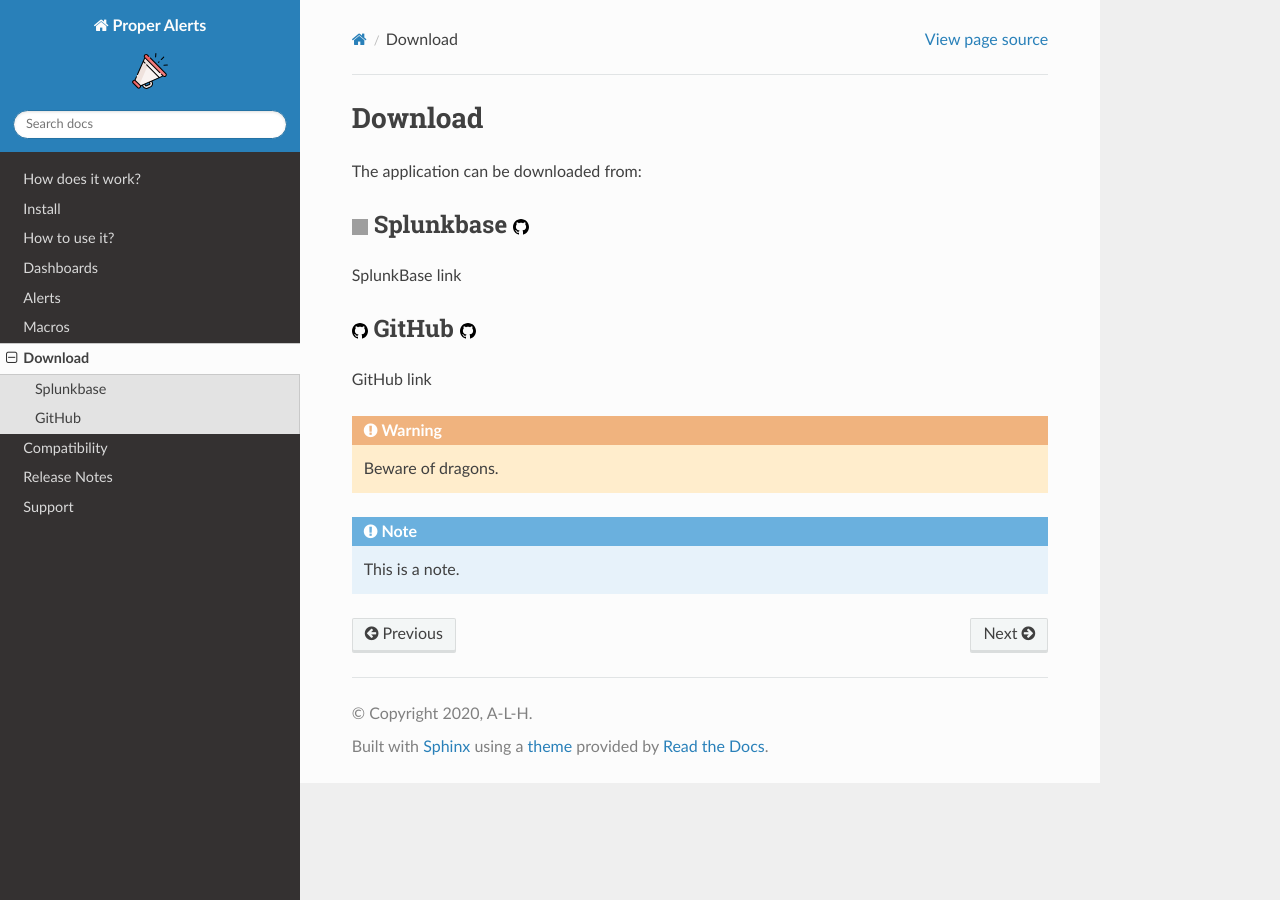
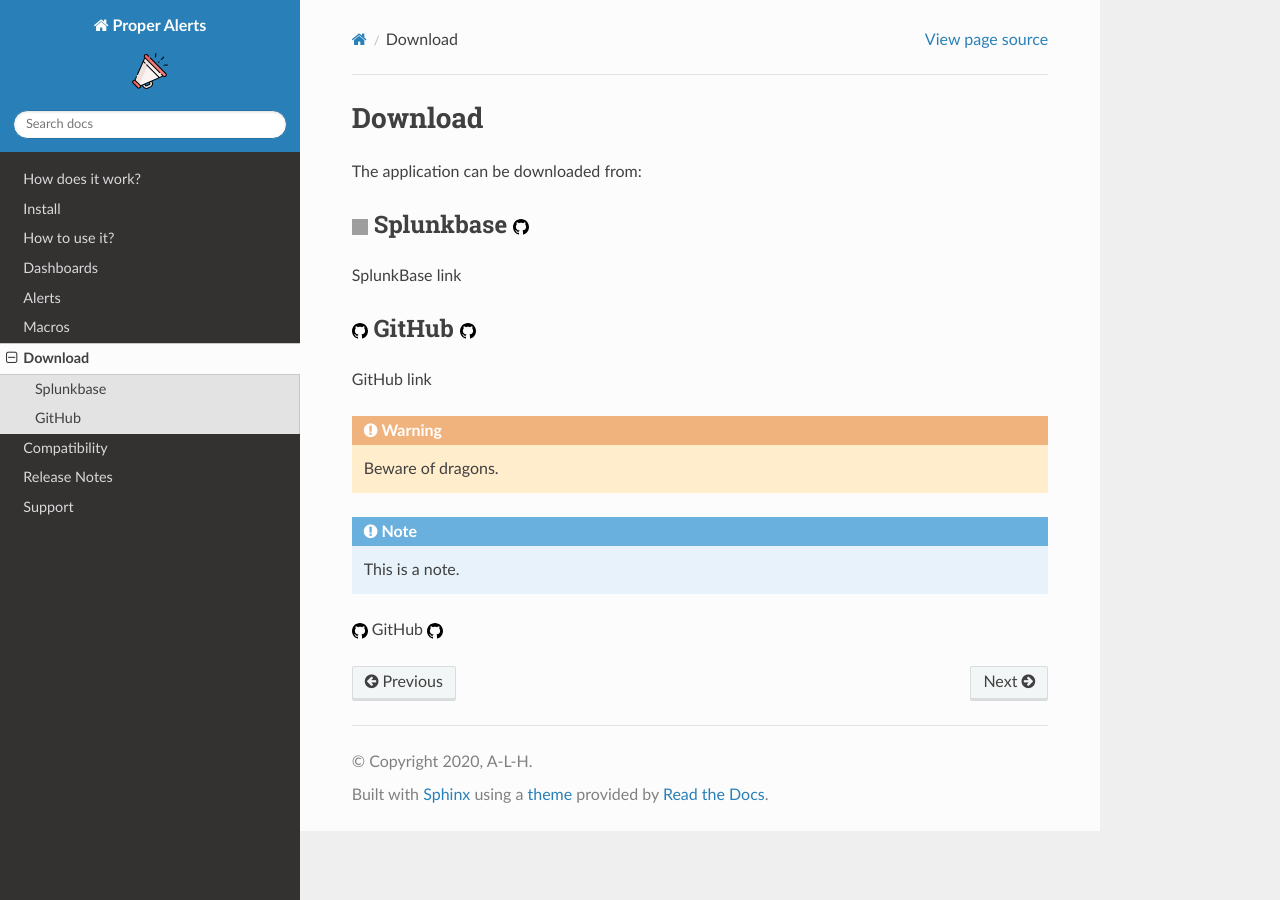
Before and after one commit to a-l-h/splunk-app-proper-alerts, a Sphinx documentation site: the page built from doc/download.rst, in a window 1280 px wide. Built offline with Sphinx 7.4.7 and the Read the Docs theme 2.0.0, drawn with Linux system fonts in a browser that asks for light colours; grey boxes are pictures that could not be loaded.

Commit message:
Update download.rst

```diff
--- a/doc/download.rst
+++ b/doc/download.rst
@@ -24,3 +24,5 @@
 .. warning:: Beware of dragons.
 
 .. note:: This is a note.
+
+|github| GitHub |github|
```
